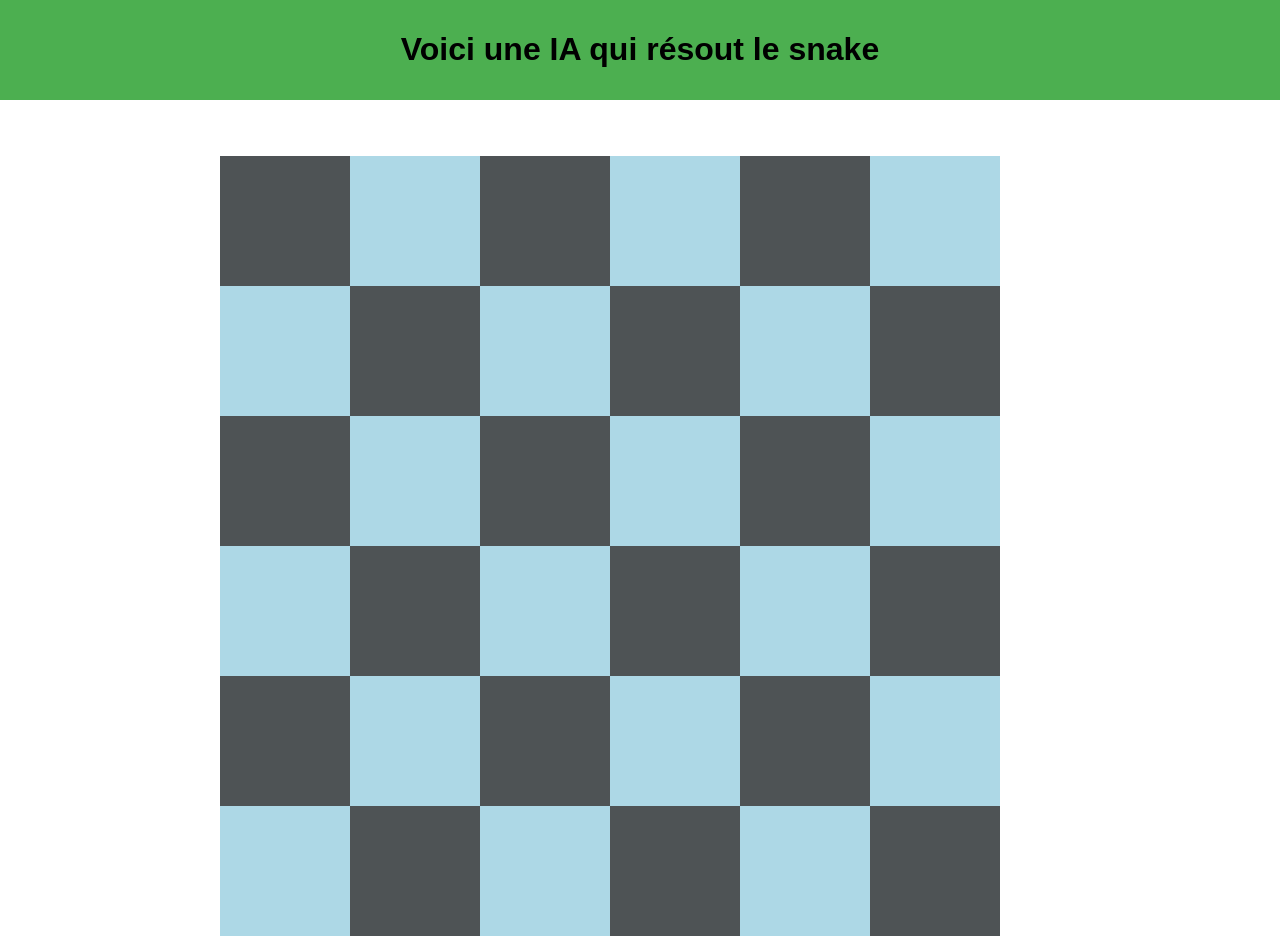
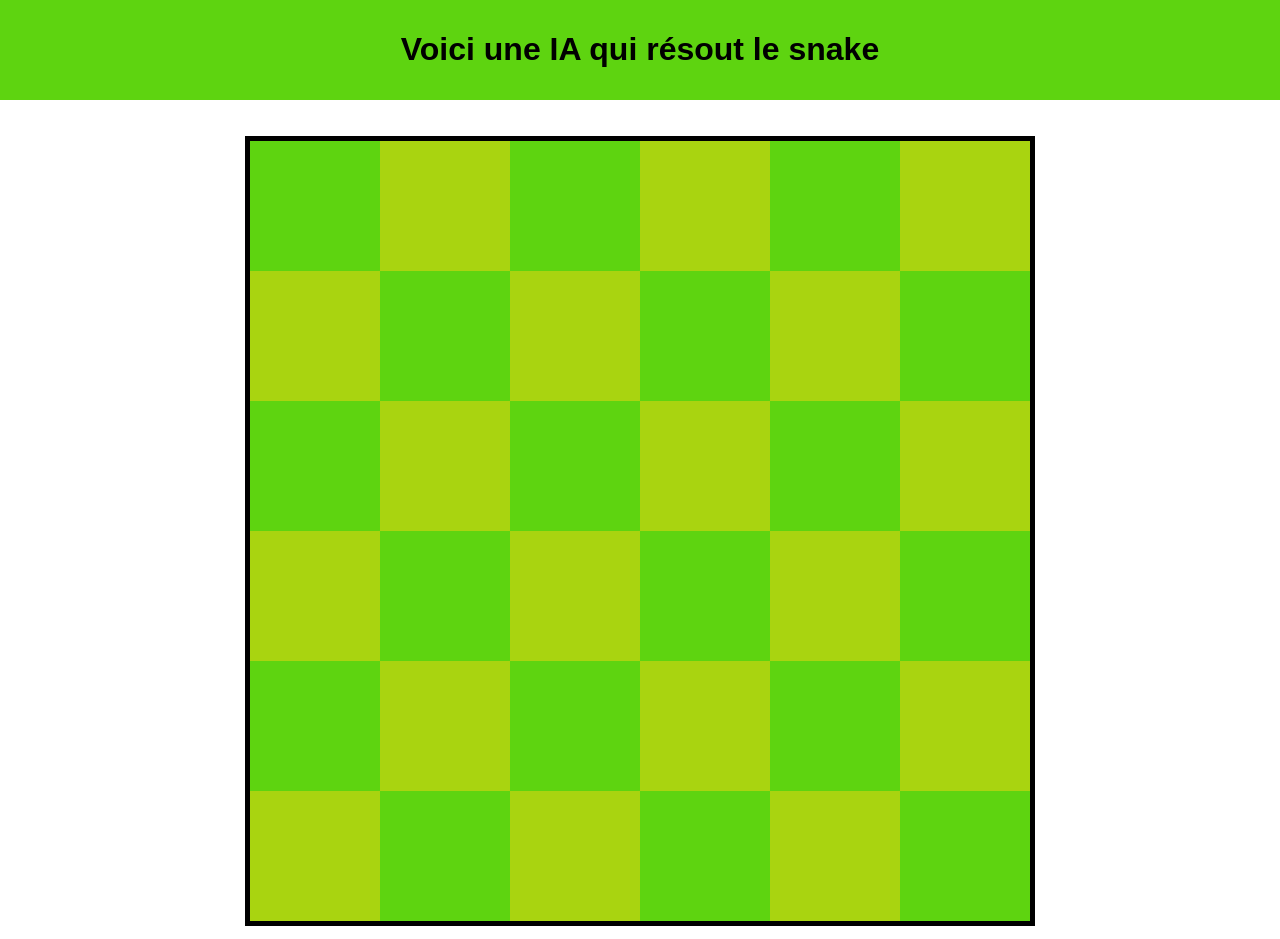
Before and after one commit to Aronbfrt/snakeia, a website: page index.html in a window 1280 px wide. Drawn offline with Linux system fonts and the light colour scheme.

Commit message:
html,css

```diff
--- a/style.css
+++ b/style.css
@@ -5,30 +5,31 @@ body {
     background-color: #ffffff;
 }
 header {
-    background-color: #4CAF50;
+    background-color: rgb(94, 212, 16);
     color: rgb(0, 0, 0);
     padding: 10px 0;
     text-align: center;
 }
 
 .grille {
-  width: 840px;
-  height: 840px;
-  margin: 20px auto;
+  width: 780px;
+  height: 780px;
+  margin: auto;
   display: grid;
   grid-template-columns: repeat(6, 130px);
   grid-template-rows: repeat(6, 130px);
   gap: 0px;
+  border: 5px solid black;
 }
 .case {
-  background-color: lightblue;
+  background-color: rgb(169, 212, 16);
   display: flex;
   justify-content: center;
   align-items: center;
 
 }
 .casee {
-  background-color: rgb(78, 83, 85);
+  background-color: rgb(94, 212, 16);
   display: flex;
   justify-content: center;
   align-items: center;
```
